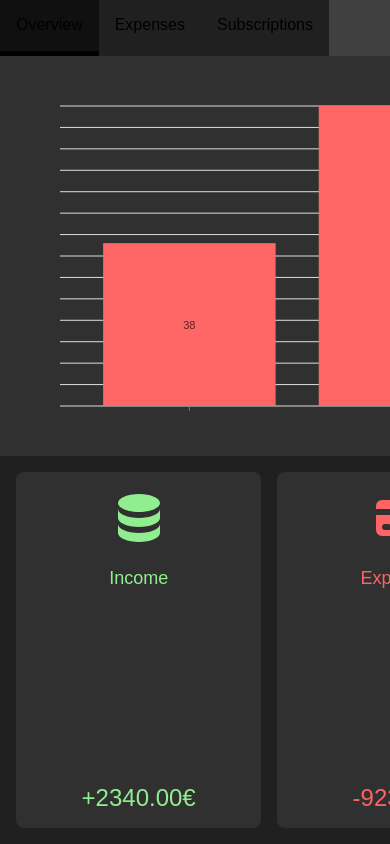
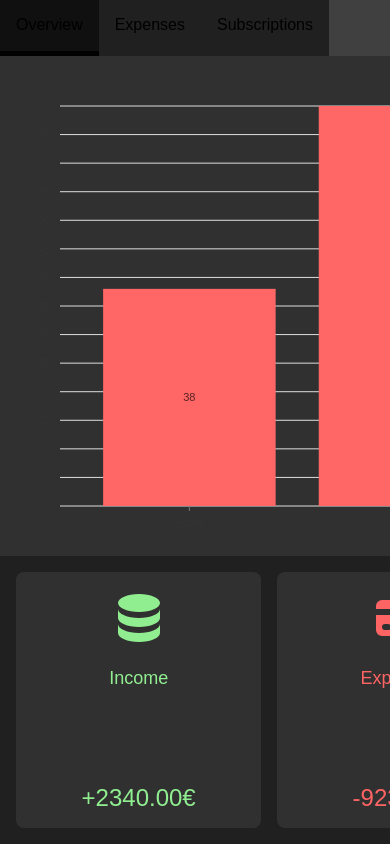
Before and after one commit to G4mingJon4s/expenseCalc, a Next.js app: page / in a window 390 px wide. Built offline with nearby package versions, Linux system fonts and the light colour scheme; a web font is replaced by a local one.

Commit message:
color changes, media query changes

```diff
--- a/src/components/ExpenseGraph.tsx
+++ b/src/components/ExpenseGraph.tsx
@@ -30,7 +30,7 @@ export default function ExpenseGraph() {
 					fontSize: 22,
 					tooltip: {
 						container: {
-							background: "#555"
+							background: "#404040"
 						}
 					},
 					legends: {
--- a/src/styles/ExpenseGraph.module.css
+++ b/src/styles/ExpenseGraph.module.css
@@ -3,6 +3,12 @@
 	height: 400px;
 	background-color: #303030;
 	font-family: Oxygen, monospace;
+}
+
+@media (min-height: 800px) {
+	.graph-wrapper {
+		height: 500px;
+	}
 }
 
 @media (min-height: 1010px) {
@@ -23,13 +29,13 @@
 	}
 }
 
-@media (min-width: 1800px) {
+@media (min-width: 1960px) {
 	.graph-wrapper {
 		width: 1300px;
 	}
 }
 
-@media (min-width: 2100px) {
+@media (min-width: 2160px) {
 	.graph-wrapper {
 		width: 1500px;
 	}
```
